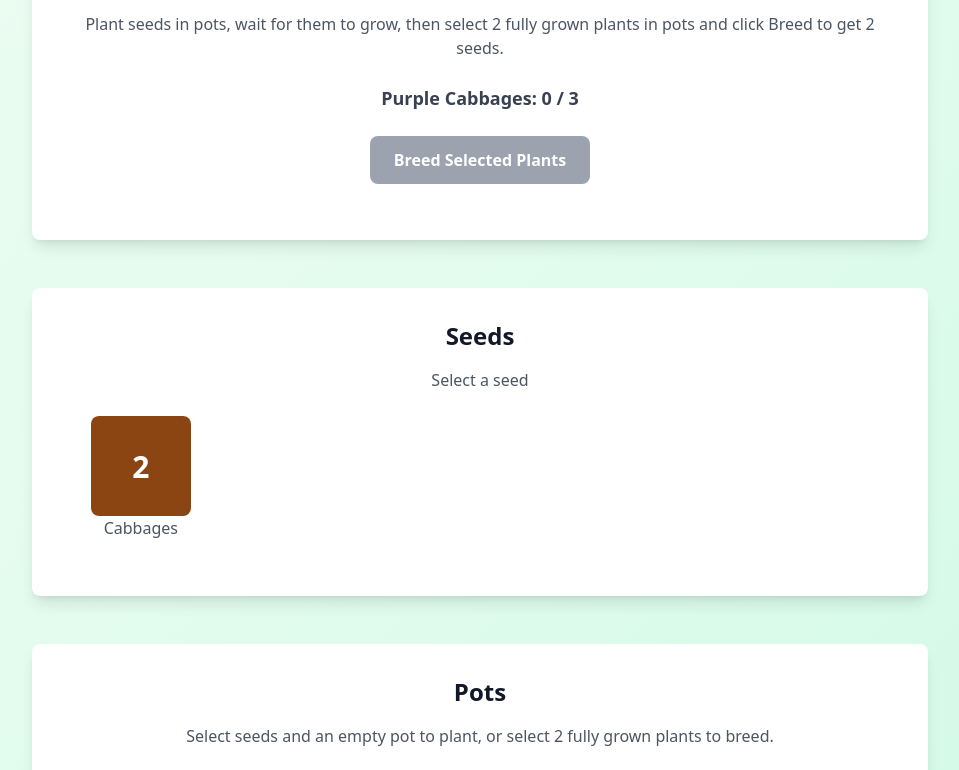
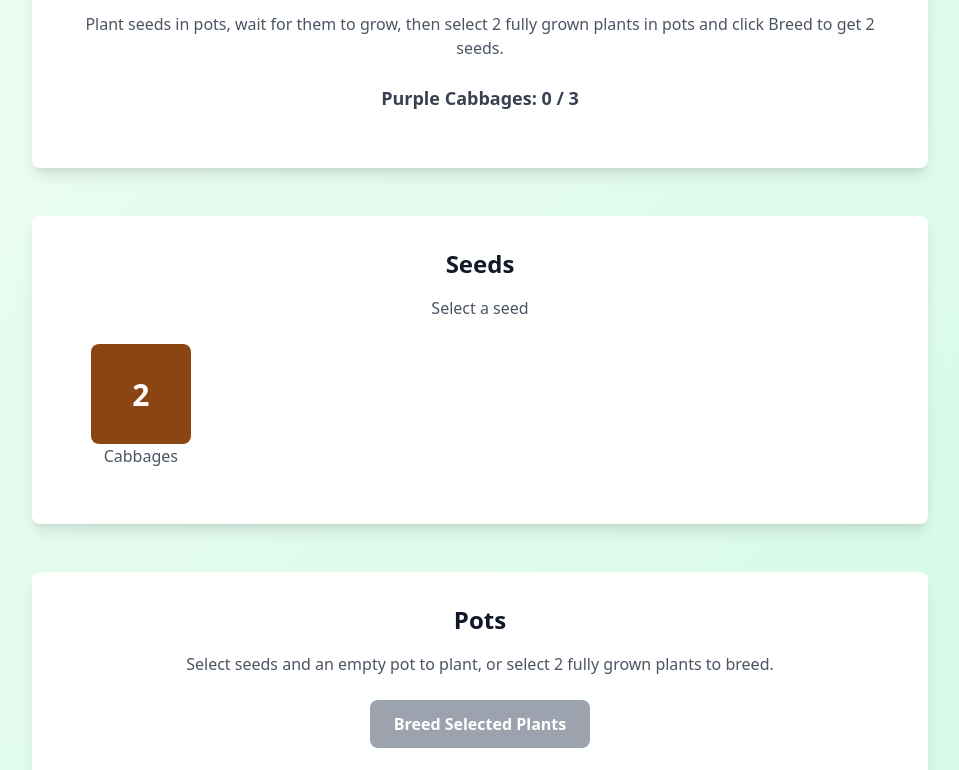
Before and after one commit to BeksOmega/plant-breeding, a Next.js app: page / in a window 1280 px wide. Shown: the part 240-1010 px from the top of the page, without its empty margins (160-1119 px from the left). Built offline with nearby package versions, Linux system fonts and the light colour scheme.

Commit message:
chore: tidying

```diff
--- a/app/page.tsx
+++ b/app/page.tsx
@@ -6,6 +6,7 @@ import Cabbage from "./components/Cabbage";
 import SeedStack from "./components/SeedStack";
 import Pot from "./components/Pot";
 import { PlantGenetics, breed, countPurpleCabbages } from "./types/genetics";
+import { randomInRange } from "./utils/random";
 
 interface CabbageData {
   id: string;
@@ -51,6 +52,7 @@ export default function Home() {
     { id: "p2" },
     { id: "p3" },
     { id: "p4" },
+    { id: "p5" },
   ]);
   const [selectedPotIds, setSelectedPotIds] = useState<string[]>([]);
 
@@ -91,8 +93,9 @@ export default function Home() {
     }
 
     // Generate 2 seeds from breeding
-    const seed1Genetics = breed(parent1.genetics, parent2.genetics);
-    const seed2Genetics = breed(parent1.genetics, parent2.genetics);
+    const seeds = Array.from({ length: randomInRange(2, 3) }, () =>
+      breed(parent1.genetics, parent2.genetics)
+    );
 
     // Add seeds to the first seed stack (or create a new one if none exist)
     setSeedStacks((prev) => {
@@ -100,7 +103,7 @@ export default function Home() {
         return [
           {
             id: `s${Date.now()}`,
-            genetics: [seed1Genetics, seed2Genetics],
+            genetics: seeds,
           },
         ];
       }
@@ -109,7 +112,7 @@ export default function Home() {
         index === 0
           ? {
               ...stack,
-              genetics: [...stack.genetics, seed1Genetics, seed2Genetics],
+              genetics: [...stack.genetics, ...seeds],
             }
           : stack
       );
@@ -240,33 +243,6 @@ export default function Home() {
                 Purple Cabbages: {purpleCount} / {TARGET_PURPLE_COUNT}
               </p>
             </div>
-
-            <div className="mb-6">
-              <button
-                onClick={handleBreed}
-                disabled={!canBreed}
-                className={`
-                  px-6 py-3 rounded-lg font-semibold text-white transition-all
-                  ${
-                    canBreed
-                      ? "bg-green-600 hover:bg-green-700 cursor-pointer"
-                      : "bg-gray-400 cursor-not-allowed"
-                  }
-                `}
-              >
-                Breed Selected Plants
-              </button>
-              {selectedPotIds.length === 2 && !canBreed && (
-                <p className="mt-2 text-sm text-gray-500">
-                  Select 2 fully grown plants to breed
-                </p>
-              )}
-              {selectedPotIds.length > 0 && canBreed && (
-                <p className="mt-2 text-sm text-gray-600">
-                  {selectedPotIds.length} pot(s) selected - ready to breed!
-                </p>
-              )}
-            </div>
           </div>
 
           {/* Seed Stacks Section */}
@@ -302,6 +278,23 @@ export default function Home() {
                 ? "Select 2 fully grown plants to breed them."
                 : "Select seeds and an empty pot to plant, or select 2 fully grown plants to breed."}
             </p>
+            <div className="mb-6">
+              <button
+                onClick={handleBreed}
+                disabled={!canBreed}
+                className={`
+                  px-6 py-3 rounded-lg font-semibold text-white transition-all
+                  ${
+                    canBreed
+                      ? "bg-green-600 hover:bg-green-700 cursor-pointer"
+                      : "bg-gray-400 cursor-not-allowed"
+                  }
+                `}
+              >
+                Breed Selected Plants
+              </button>
+            </div>
+
             <PlantCollection
               items={pots}
               maxSelected={2}
--- /dev/null
+++ b/app/utils/random.ts
@@ -0,0 +1,9 @@
+/**
+ * Generates a random integer in the range [min, max] (inclusive).
+ * @param min - The minimum value (inclusive)
+ * @param max - The maximum value (inclusive)
+ * @returns A random integer between min and max
+ */
+export function randomInRange(min: number, max: number): number {
+  return Math.floor(Math.random() * (max - min + 1)) + min;
+}
```
